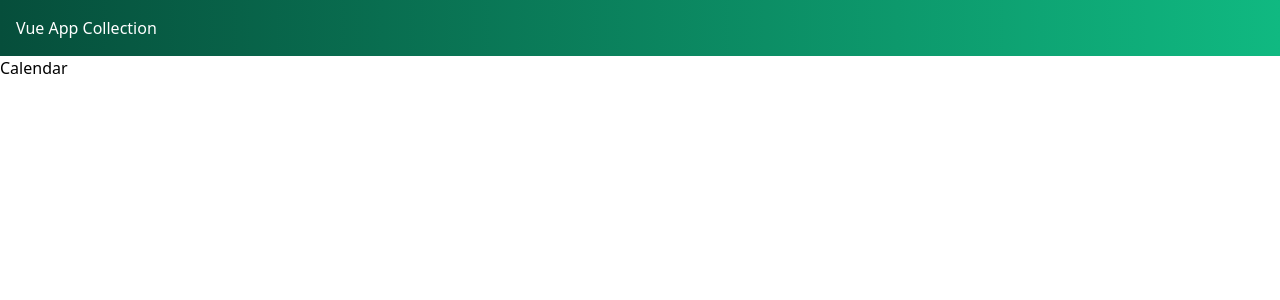
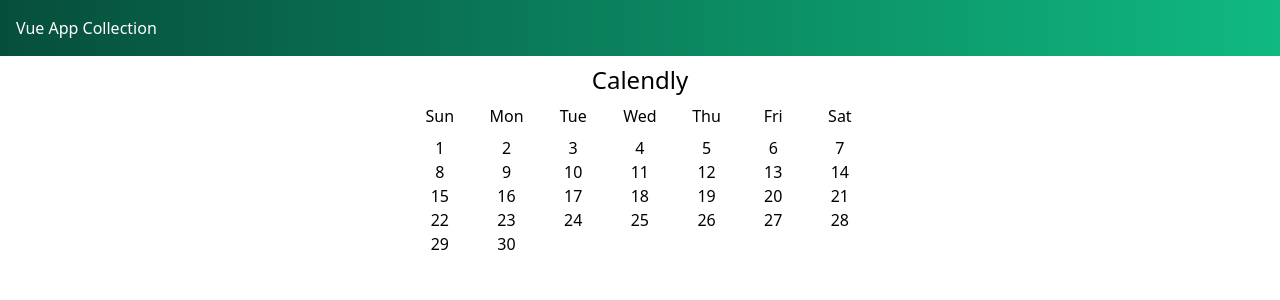
Before and after one commit to goldenglorys/vue-app-collection, a Vue app: page / in a window 1280 px wide. Shown: the top 300 px of the page. Built offline with nearby package versions, Linux system fonts and the light colour scheme; no server answers.

Commit message:
Calendly simple interface designed

```diff
--- a/src/components/Calendar.vue
+++ b/src/components/Calendar.vue
@@ -1,13 +1,33 @@
 <template>
-  Calendar
+  <div class="m-auto">
+    <h1 class="text-2xl my-2 text-center">Calendly</h1>
+    <section class="flex my-2">
+      <p
+        class="text-center"
+        style="width: 14.28%"
+        v-for="day in days"
+        :key="day"
+      >
+        {{ day }}
+      </p>
+    </section>
+    <section class="flex flex-wrap">
+      <p class="text-center" style="width: 14.28%" v-for="num in 30" :key="num">
+        {{ num }}
+      </p>
+    </section>
+  </div>
 </template>
 
 <script>
 export default {
-
-}
+  data() {
+    return {
+      days: ["Sun", "Mon", "Tue", "Wed", "Thu", "Fri", "Sat"],
+    };
+  },
+};
 </script>
 
 <style>
-
 </style>
```
